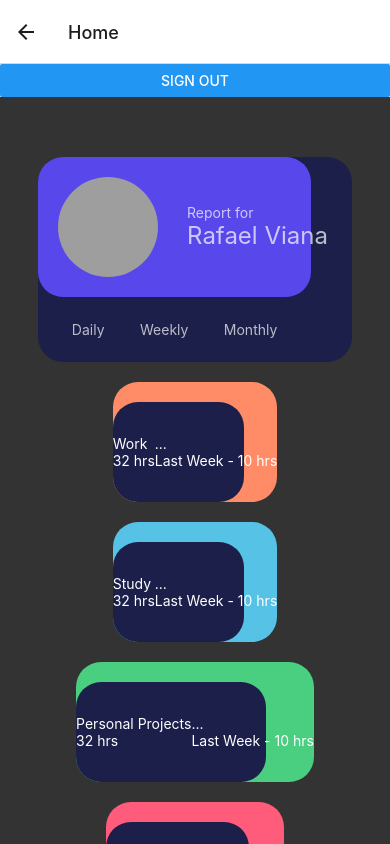
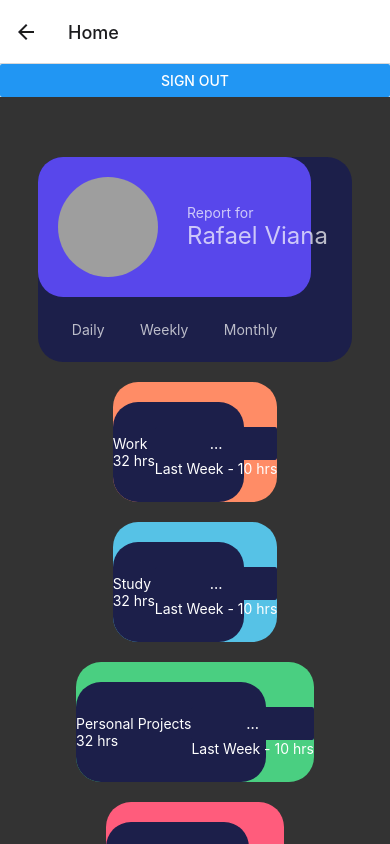
Before and after one commit to vianarafael/mobile-task-manager, a React Native app: screen /Home in a window 390 px wide. Built offline with nearby package versions, Linux system fonts and the light colour scheme; no server answers; grey boxes are pictures that could not be loaded.

Commit message:
restructuring activities component

```diff
--- a/components/activity/index.js
+++ b/components/activity/index.js
@@ -34,14 +34,13 @@ export default function Activity({ color, activity, data }) {
           <Text style={{ color: "#fff" }}>32 hrs</Text>
         </View>
         <View>
-          <Text
-            style={{ color: "#fff" }}
+          <Button
+            color="hsl(235, 46%, 20%)"
             onPress={() => {
               setShowTimer(!showTimer);
             }}
-          >
-            ...
-          </Text>
+            title="..."
+          />
           <Text style={{ color: "#fff" }}>Last Week - 10 hrs</Text>
         </View>
       </View>
```
